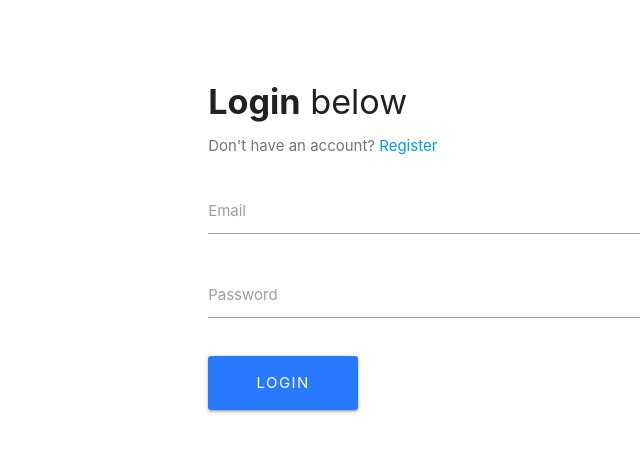
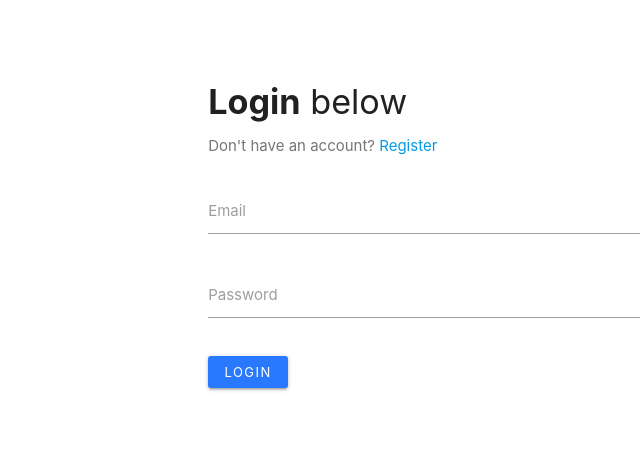
Before and after one commit to Kiittyka/dog-ceo-api-test, a React (Create React App) app in the folder dog-ceo-api-test/client/: page /login in a window 1280 px wide. Shown: the top 452 px of the page, without its empty margins (81-721 px from the left). Built offline with nearby package versions, Linux system fonts and the light colour scheme.

Commit message:
Decreased button size

```diff
--- a/dog-ceo-api-test/client/src/components/auth/Login.js
+++ b/dog-ceo-api-test/client/src/components/auth/Login.js
@@ -106,13 +106,13 @@ class Login extends Component {
               <div className="col s12" style={{ paddingLeft: "11.250px" }}>
                 <button
                   style={{
-                    width: "150px",
+                    width: "80px",
                     borderRadius: "3px",
                     letterSpacing: "1.5px",
                     marginTop: "1rem"
                   }}
                   type="submit"
-                  className="btn btn-large waves-effect waves-light hoverable blue accent-3"
+                  className="btn btn-small waves-effect waves-light hoverable blue accent-3"
                 >
                   Login
                 </button>
--- a/dog-ceo-api-test/client/src/components/auth/Register.js
+++ b/dog-ceo-api-test/client/src/components/auth/Register.js
@@ -124,13 +124,13 @@ class Register extends Component {
               <div className="col s12" style={{ paddingLeft: "11.250px" }}>
                 <button
                   style={{
-                    width: "150px",
+                    width: "100px",
                     borderRadius: "3px",
                     letterSpacing: "1.5px",
                     marginTop: "1rem"
                   }}
                   type="submit"
-                  className="btn btn-large waves-effect waves-light hoverable blue accent-3"
+                  className="btn btn-small waves-effect waves-light hoverable blue accent-3"
                 >
                   Sign up
                 </button>
```
